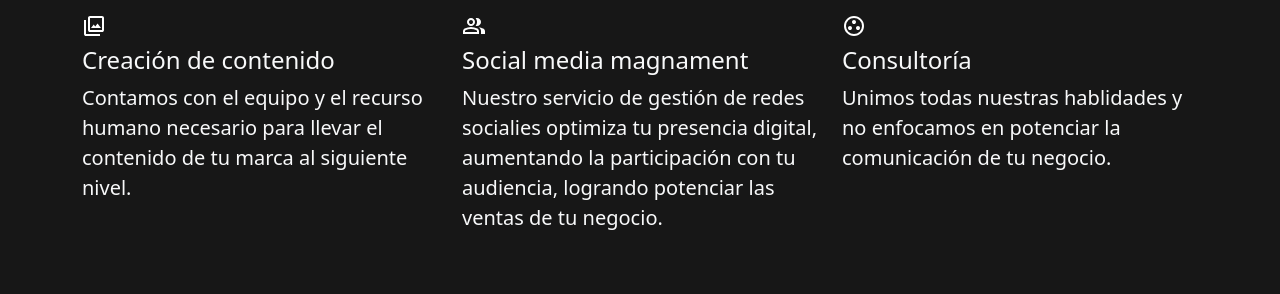
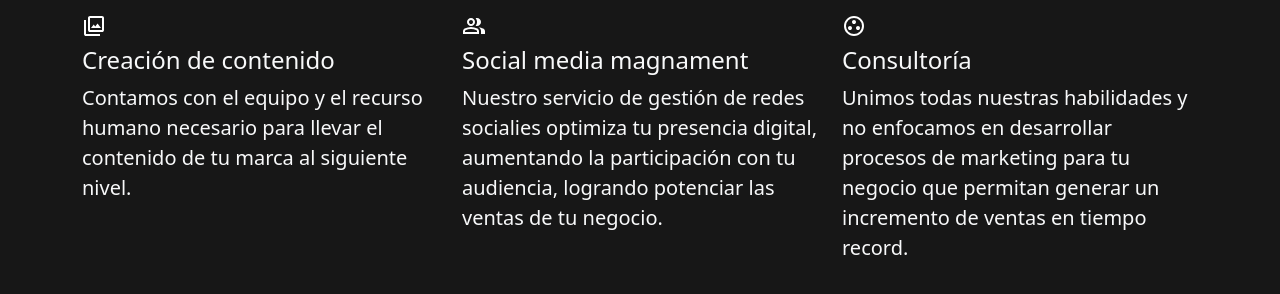
Before and after one commit to leomicchele/jab-landing, a plain HTML site: page index.html in a window 1280 px wide. Shown: the part 2047-2341 px from the top of the page. Drawn offline with nearby package versions, Linux system fonts and the light colour scheme; a script that the page names is missing.

Commit message:
fix textos

```diff
--- a/index.html
+++ b/index.html
@@ -269,7 +269,7 @@
         <article class="col-12 col-md-6 col-lg-4">
           <span><img src="./src/img/icons/Icon-Consultoria.svg" alt=""></span>
           <h4 class="text-light mt-2">Consultoría</h4>
-          <p class="text-light fs-5">Unimos todas nuestras hablidades y no enfocamos en potenciar la comunicación de tu negocio.</p>
+          <p class="text-light fs-5">Unimos todas nuestras habilidades y no enfocamos en desarrollar procesos de marketing para tu negocio que permitan generar un incremento de ventas en tiempo record.</p>
         </article>
 
       </div>
@@ -293,7 +293,7 @@
           <p class="text-light lh-sm fs-4 mb-5">Somos jab, una agencia digital que tiene como objetivo generar
              un área de marketing a las organizaciones que nos contraten
              por fuera de su estructura organizativa,</p>
-          <p class="text-light lh-sm fs-4 my-5">Somos capaces de solucionar todas las necesidades de marketing,publicidad y comunicación de nuestros
+          <p class="text-light lh-sm fs-4 my-5">Somos capaces de solucionar todas las necesidades de marketing, publicidad y comunicación de nuestros
             clientes, generándoles significativos ahorros de tiempo y dinero.</p>
             <div class="mt-3 container-button">
               <a href="#calendly" class=" d-flex justify-content-between gap-3 ">
```
